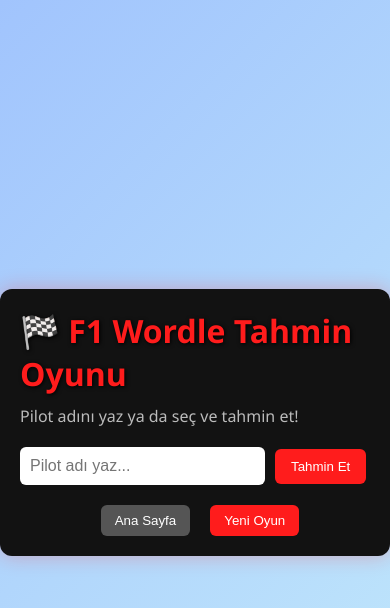
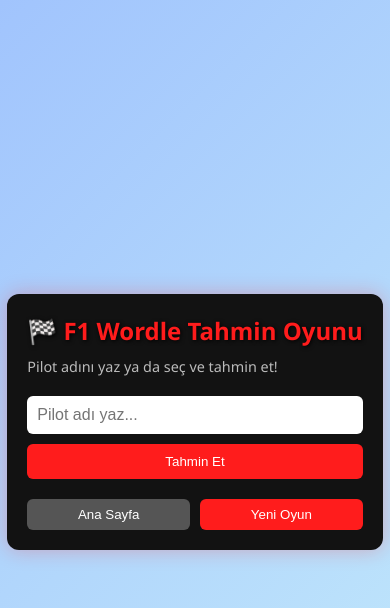
Before and after one commit to YavuzTG/web_game, a React (Create React App) app: page /f1-wordle in a window 390 px wide. Shown: the top 608 px of the page. Built offline with nearby package versions, Linux system fonts and the light colour scheme.

Commit message:
Güncellemeler yapıldı

```diff
--- a/src/games/f1-wordle.css
+++ b/src/games/f1-wordle.css
@@ -1,3 +1,5 @@
+/* --- Mevcut CSS burada --- */
+
 .f1-wordle-container {
   max-width: 700px;
   margin: 40px auto;
@@ -123,3 +125,58 @@ button:hover {
   font-weight: bold;
   text-align: center;
 }
+
+/* --- Responsive Düzenlemeler --- */
+
+@media (max-width: 720px) {
+  input {
+    width: 100% !important;
+    margin-bottom: 10px;
+  }
+
+  button {
+    margin-left: 0 !important;
+    width: 100%;
+  }
+
+  .input-section {
+    display: flex;
+    flex-direction: column;
+    align-items: stretch;
+  }
+
+  .suggestions {
+    width: 100% !important;
+  }
+
+  .guess-row {
+    grid-template-columns: 1fr 1fr;
+    grid-template-rows: repeat(3, auto);
+    gap: 6px;
+    font-size: 14px;
+  }
+
+  .guess-row > div {
+    padding: 6px 4px;
+  }
+}
+
+@media (max-width: 400px) {
+  .title {
+    font-size: 1.5rem;
+  }
+
+  .subtitle {
+    font-size: 0.9rem;
+  }
+
+  .guess-row {
+    grid-template-columns: 1fr;
+    grid-template-rows: repeat(6, auto);
+  }
+
+  .guess-row > div {
+    padding: 8px 6px;
+    text-align: left;
+  }
+}
```
